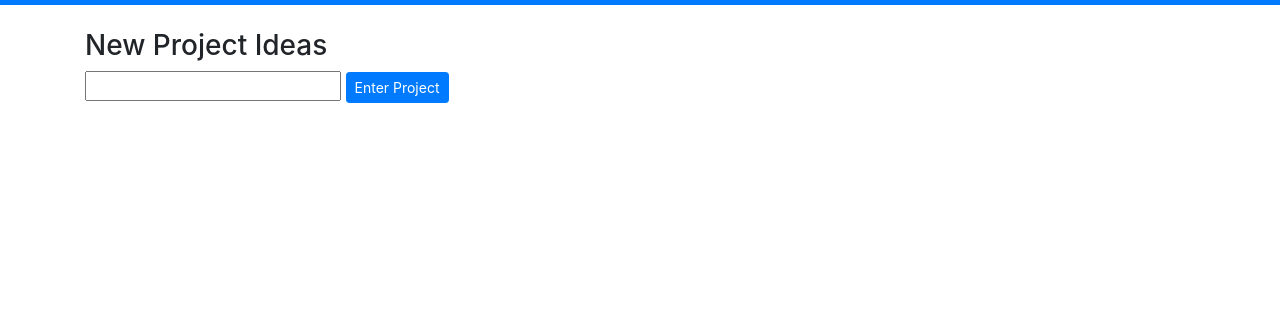
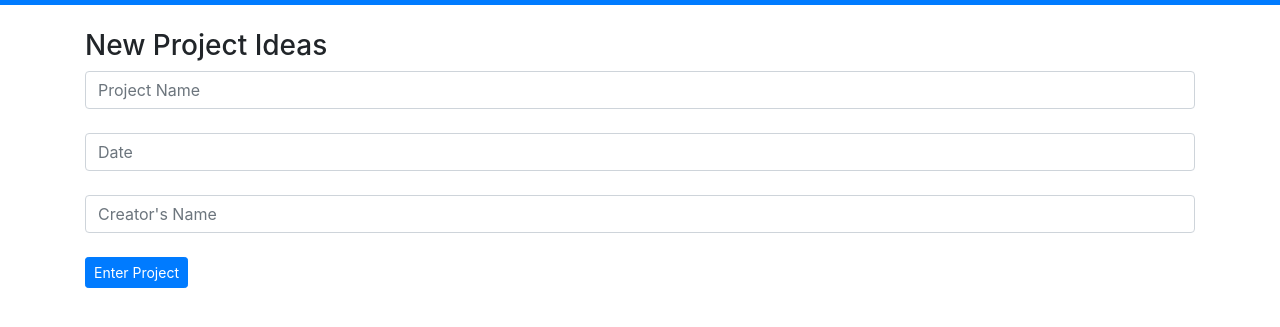
Before and after one commit to NickAdkins/javascriptStudyProd, a plain HTML site: page public/index.html in a window 1280 px wide. Shown: the part 51-378 px from the top of the page. Drawn offline with nearby package versions, Linux system fonts and the light colour scheme; some packages are replaced by stand-ins of ours; no server answers.

Commit message:
bootstrap style and input variables added.

```diff
--- a/public/index.html
+++ b/public/index.html
@@ -27,11 +27,20 @@
         </div>
       </nav>
       <div class="container">
-        <div class="mb-4">
-        <h3>New Project Ideas</h3>
-        <input id="projectName" type="text">
-        <button id="saveProject" class="btn btn-primary btn-sm">Enter Project</button>
+        <form action="" class="mb-4">
+          <h3>New Project Ideas</h3>
+          <div class="form-group mb-4">
+            <input class="form-control" id="projectName" type="text" placeholder="Project Name">
+          </div>
+          <div class="form-group mb-4">
+            <input class="form-control" id="projectCreationDate" type="text" placeholder="Date">
+          </div>
+          <div class="form-group mb-4">
+            <input class="form-control" id="projectCreator" type="text" placeholder="Creator's Name">
+          </div>
+            <button id="saveProject" class="btn btn-primary btn-sm">Enter Project</button>
         </div>
+        </form>
         <ul id="projectList">
         </ul>
       </div>
```
